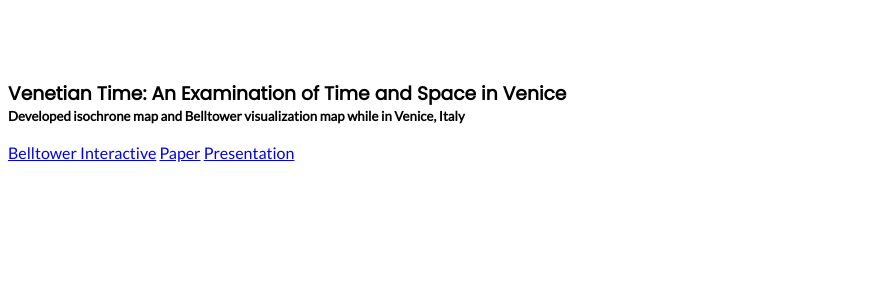
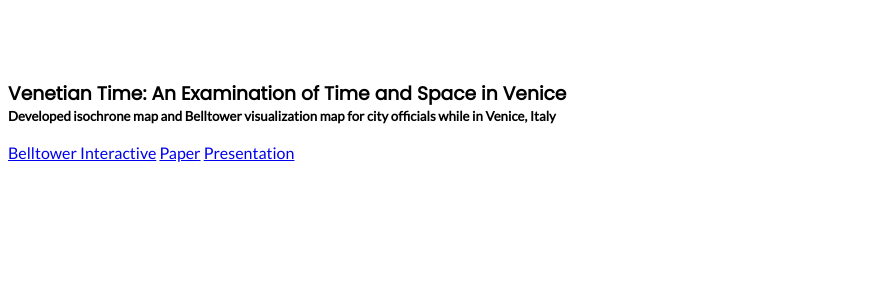
Before and after one commit to dennisjunior111/dennisjunior111.github.io, a Jekyll site: the page index.html, which Jekyll copies as it is, in a window 1280 px wide and 900 px high, scrolled down 11294 px. Shown: the part 222-522 px from the top of the window, without its empty margins (0-869 px from the left). Built offline with Jekyll 4.4.1, drawn with Linux system fonts in a browser that asks for light colours; nearby versions of some CDN libraries; library files that are not in the unit come from our copies; a script that is not in the unit is left out.

Commit message:
Update index.html

```diff
--- a/index.html
+++ b/index.html
@@ -250,7 +250,7 @@ and only if there is a strict Nash equilibrium of the Territorial Raider game on
 
             <div class="container">
                 <h3 id="title" class="wow animated fadeIn title">Venetian Time: An Examination of Time and Space in Venice</h3>
-                <h5 id="tagline" class="wow animated fadeInUp">Developed isochrone map and Belltower visualization map while in Venice, Italy</h5>
+                <h5 id="tagline" class="wow animated fadeInUp">Developed isochrone map and Belltower visualization map for city officials while in Venice, Italy</h5>
 
                     <br><a class="btn black" href="http://bells.veniceprojectcenter.org/#/map">Belltower Interactive</a> <a class="btn black" href="https://web.wpi.edu/Pubs/E-project/Available/E-project-121814-100345/unrestricted/VE14-Time_Report.pdf">Paper</a> <a class="btn black" href="https://drive.google.com/open?id=0B-WUfO-kzCSZZ3gtRXFtLVJCMVU">Presentation</a></p>
             </div>
```
